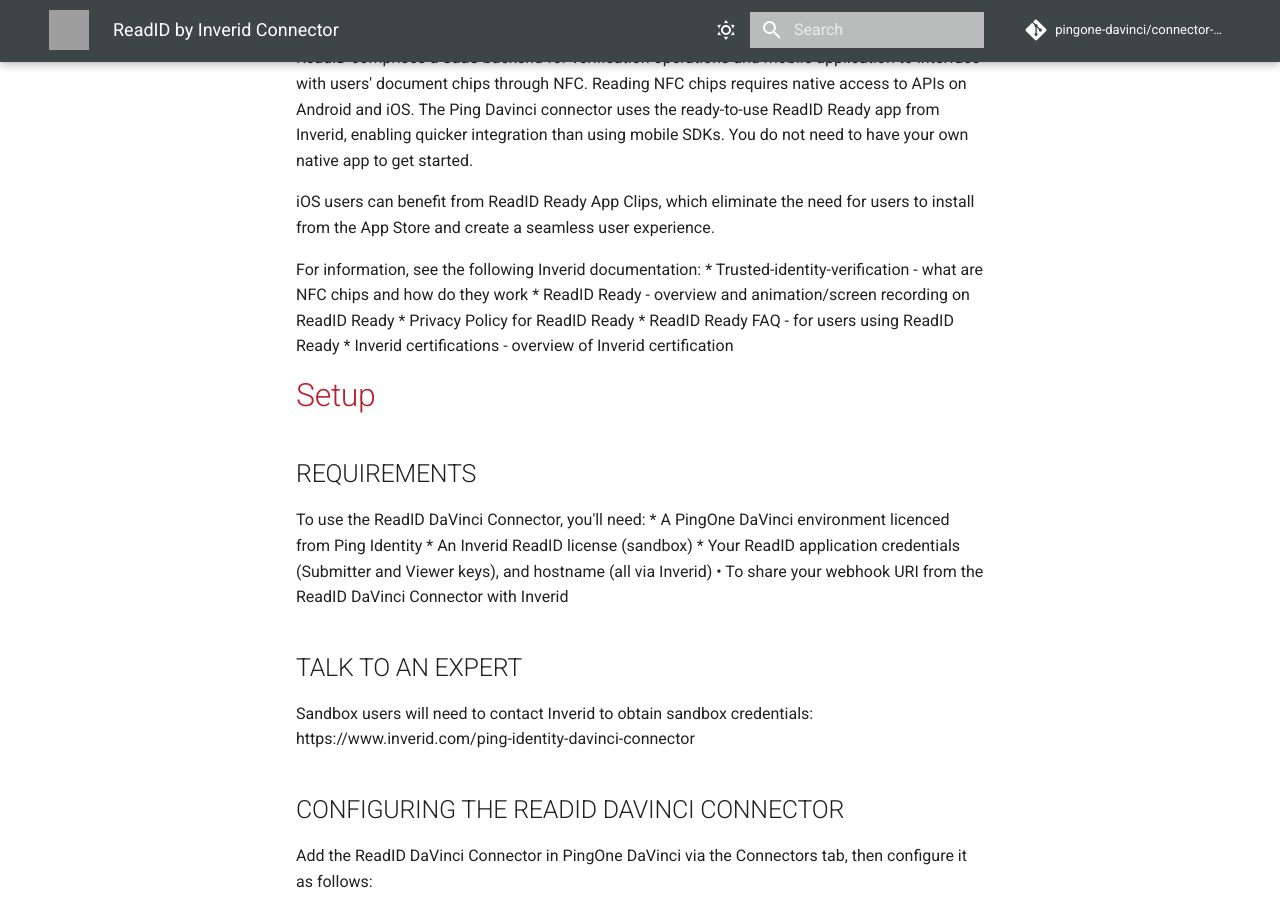
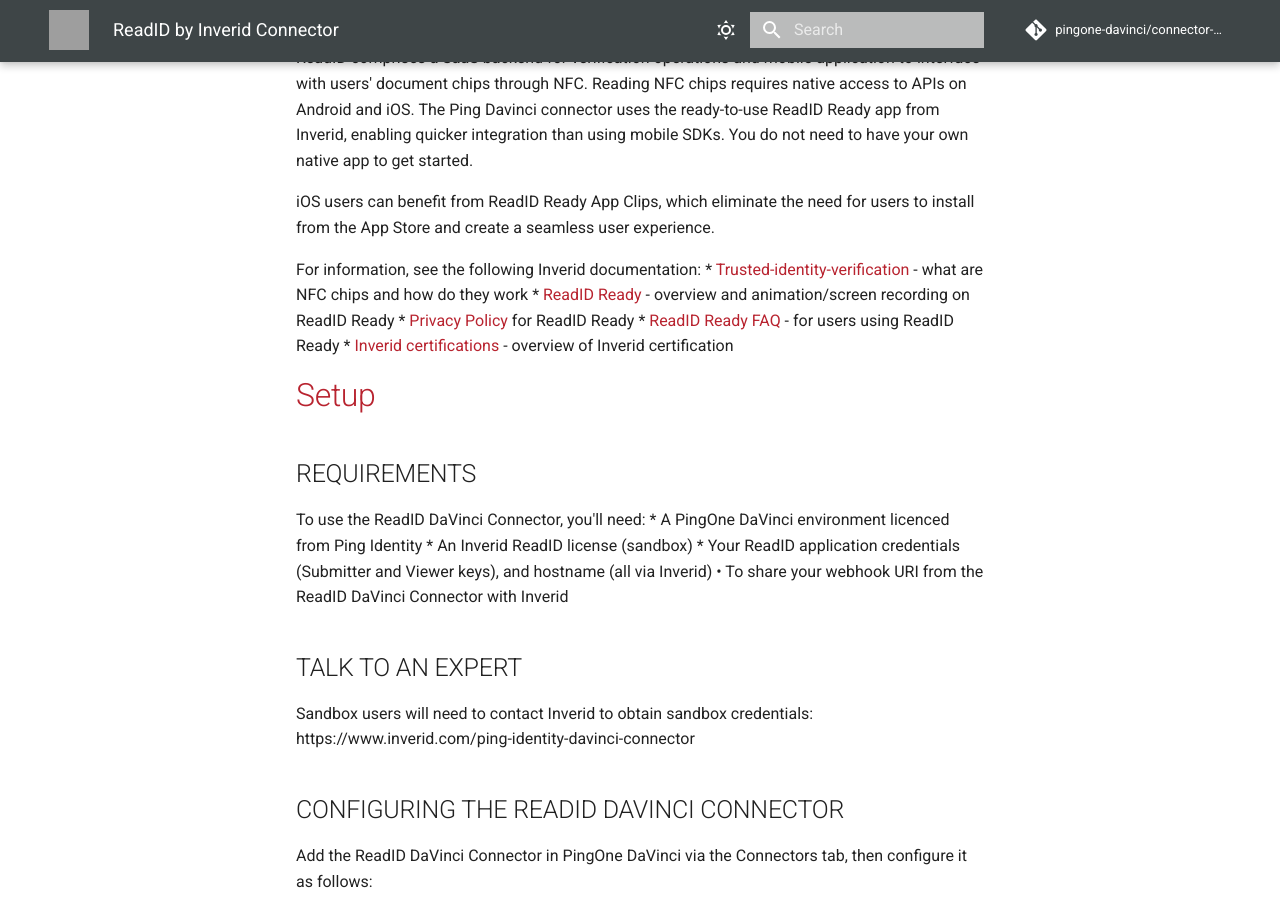
Before and after one commit to pingone-davinci/documentation, an MkDocs documentation site: the page built from docs/inverid/README.md, in a window 1280 px wide and 900 px high, scrolled down 489 px. Built offline with MkDocs 1.6.1 and Material for MkDocs 9.7.7, drawn with Linux system fonts in a browser that asks for light colours; comment, search, counter and statistics services are not loaded; part of the change alters nothing that is shown; grey boxes are pictures that could not be loaded.

```diff
--- a/docs/inverid/README.md
+++ b/docs/inverid/README.md
@@ -12,11 +12,11 @@ Reading NFC chips requires native access to APIs on Android and iOS. The Ping Da
 iOS users can benefit from ReadID Ready App Clips, which eliminate the need for users to install from the App Store and create a seamless user experience.
 
 For information, see the following Inverid documentation:
-* Trusted-identity-verification - what are NFC chips and how do they work
-* ReadID Ready - overview and animation/screen recording on ReadID Ready
-* Privacy Policy for ReadID Ready
-* ReadID Ready FAQ - for users using ReadID Ready
-* Inverid certifications - overview of Inverid certification
+* [Trusted-identity-verification](https://www.inverid.com/trusted-identity-verification) - what are NFC chips and how do they work
+* [ReadID Ready](https://www.inverid.com/readid-ready/user-page-ready) - overview and animation/screen recording on ReadID Ready
+* [Privacy Policy](https://www.inverid.com/privacy) for ReadID Ready
+* [ReadID Ready FAQ](https://www.inverid.com/readid-ready-faq) - for users using ReadID Ready
+* [Inverid certifications](https://www.inverid.com/certifications) - overview of Inverid certification
 
 # Setup
 ## REQUIREMENTS
```
